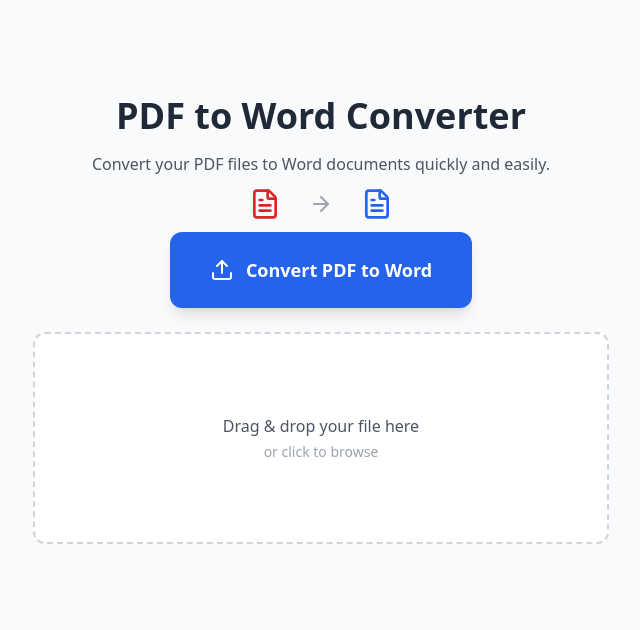
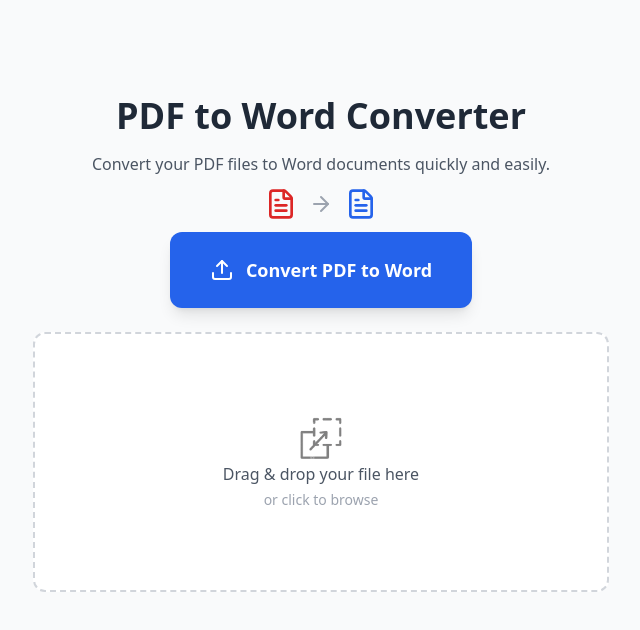
Before and after one commit to m-sulaiman-shafiq/file-utility-app, a Next.js app: page /pdf-to-word in a window 1280 px wide. Shown: the top 630 px of the page, without its empty margins (319-959 px from the left). Built offline with nearby package versions, Linux system fonts and the light colour scheme.

Commit message:
Added Drag and drop icon

```diff
--- a/src/components/FileConverter.tsx
+++ b/src/components/FileConverter.tsx
@@ -94,7 +94,7 @@ export default function FileConverter({
         <p className="text-gray-600 flex items-center justify-center gap-2 flex-wrap">
           {description}
         </p>
-        <div className="flex items-center justify-center gap-4">
+        <div className="flex items-center justify-center">
           <div className="w-14 h-14 flex items-center justify-center rounded-xl">
             {fromIcon}
           </div>
@@ -146,19 +146,26 @@ export default function FileConverter({
           onClick={handleButtonClick}
           className={`mt-6 mx-auto max-w-xl
     border-2 border-dashed rounded-xl
-    px-6 py-20 cursor-pointer transition bg-white
+    px-6 py-20 cursor-pointer transition bg-white hover:bg-gray-100
     ${
       isDragging
         ? "border-blue-600 bg-blue-50"
         : "border-gray-300 hover:border-blue-400"
     }
   `}
-        >
+        ><div className="flex flex-col items-center">
+             <img
+            className="h-12 w-12 opacity-50"
+            src="./dragdrop.png"
+            alt="drag and drop"
+            />
           <p className="text-gray-600 font-medium">
             Drag & drop your file here
           </p>
           <p className="text-sm text-gray-400 mt-1">or click to browse</p>
         </div>
+
+        </div>
       </div>
     </div>
   );
```
Also changed, not shown: public/drag.png (added), public/dragdrop.png (added).
